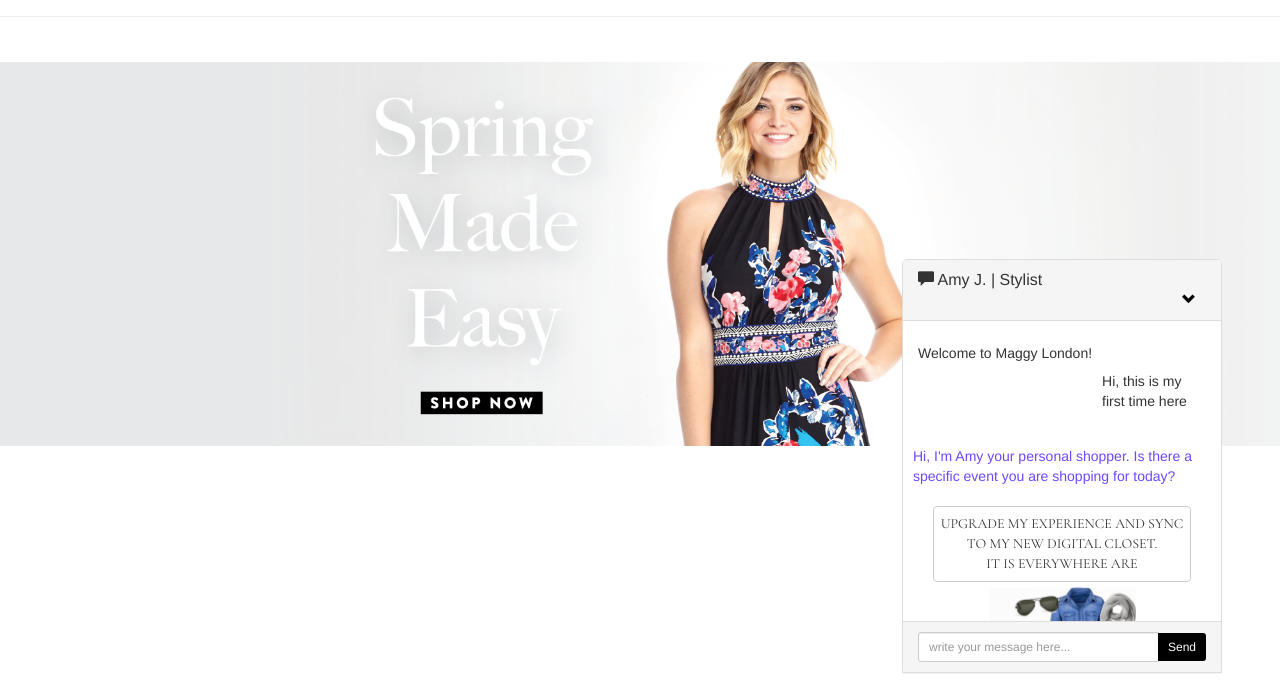
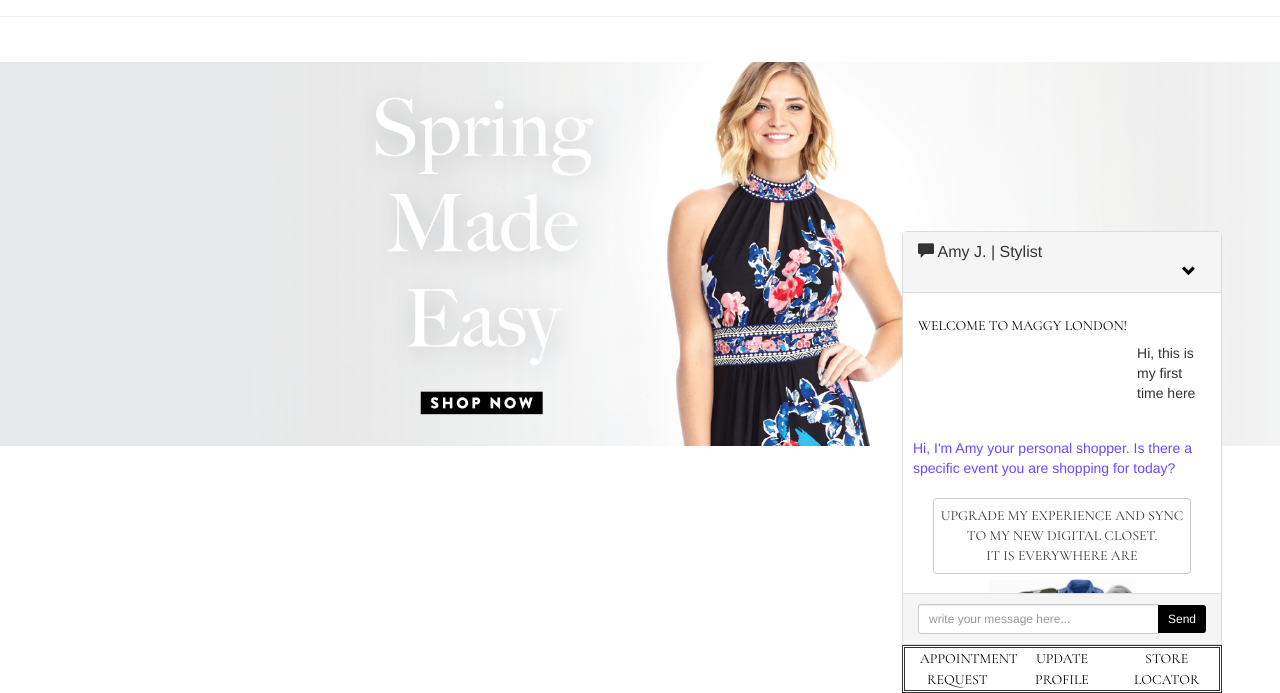
Before and after one commit to zena-/lux_lock_test, a plain HTML site: page index.html in a window 1280 px wide. Shown: the part 126-819 px from the top of the page. Drawn offline with nearby package versions, Linux system fonts and the light colour scheme.

Commit message:
adding buttons to the bottom of chatbox

```diff
--- a/index.html
+++ b/index.html
@@ -65,7 +65,7 @@
 		<div class="row chat-window  pull-right" id="chat_window_1" style="width: 25%; margin-left: 65%;"> <!-- col-xs-5 col-md-3 -->
 			<!-- <div class="col-xs-12 col-md-12"> -->
 			<div>
-				<div class="panel panel-default">
+				<div class="panel panel-default" style="margin-bottom: 0px;">
 					<div class="panel-heading top-bar">
 						<div> <!-- class="col-md-8 col-xs-8"> -->
 							<h3 class="panel-title"><span class="glyphicon glyphicon-comment"></span> Amy J. | Stylist</h3>
@@ -78,7 +78,7 @@
 					</div>
 
 					<div class="panel-body msg_container_base">
-						<h5 class="pull-left">Welcome to Maggy London!</h5><br>
+						<h5 class="pull-left ML">Welcome to Maggy London!</h5><br>
 						<div class="row msg_container base_sent">
 							<div> <!-- class="col-md-10 col-xs-10"> -->
 								<div class="message msg_sent">
@@ -111,7 +111,11 @@
 							</span>
 						</div>
 					</div>
-
+				</div>
+				<div class="row text-center" style="border:double;margin: 0;">
+				    <div class="col-md-4"><a class="ML" href="#">Appointment Request</a></div>
+				    <div class="col-md-4"><a class="ML" href="#">Update Profile</a></div>
+				    <div class="col-md-4"><a class="ML" href="#">Store Locator</a></div>
 				</div>
 			</div>
 		</div>
```
